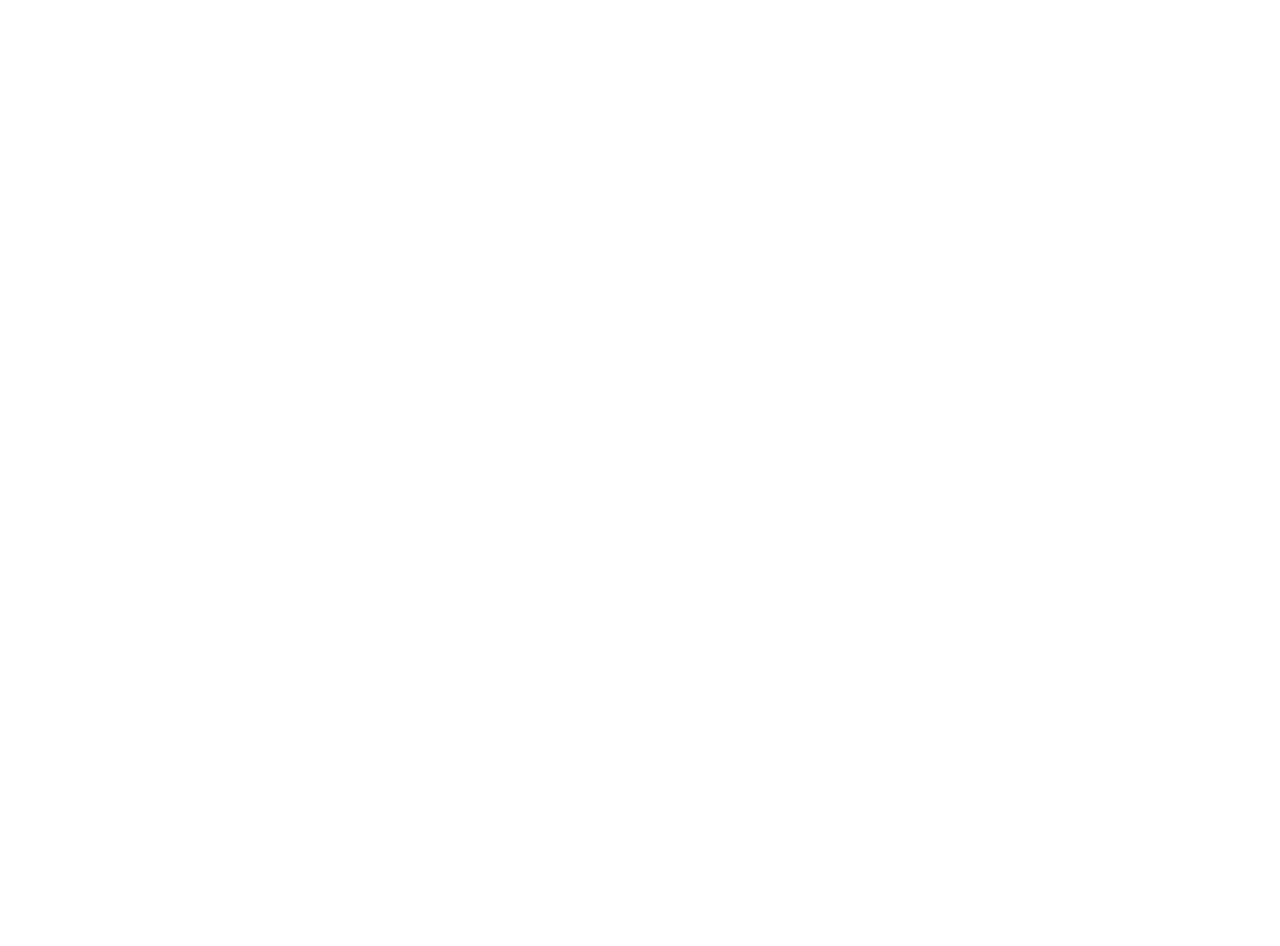
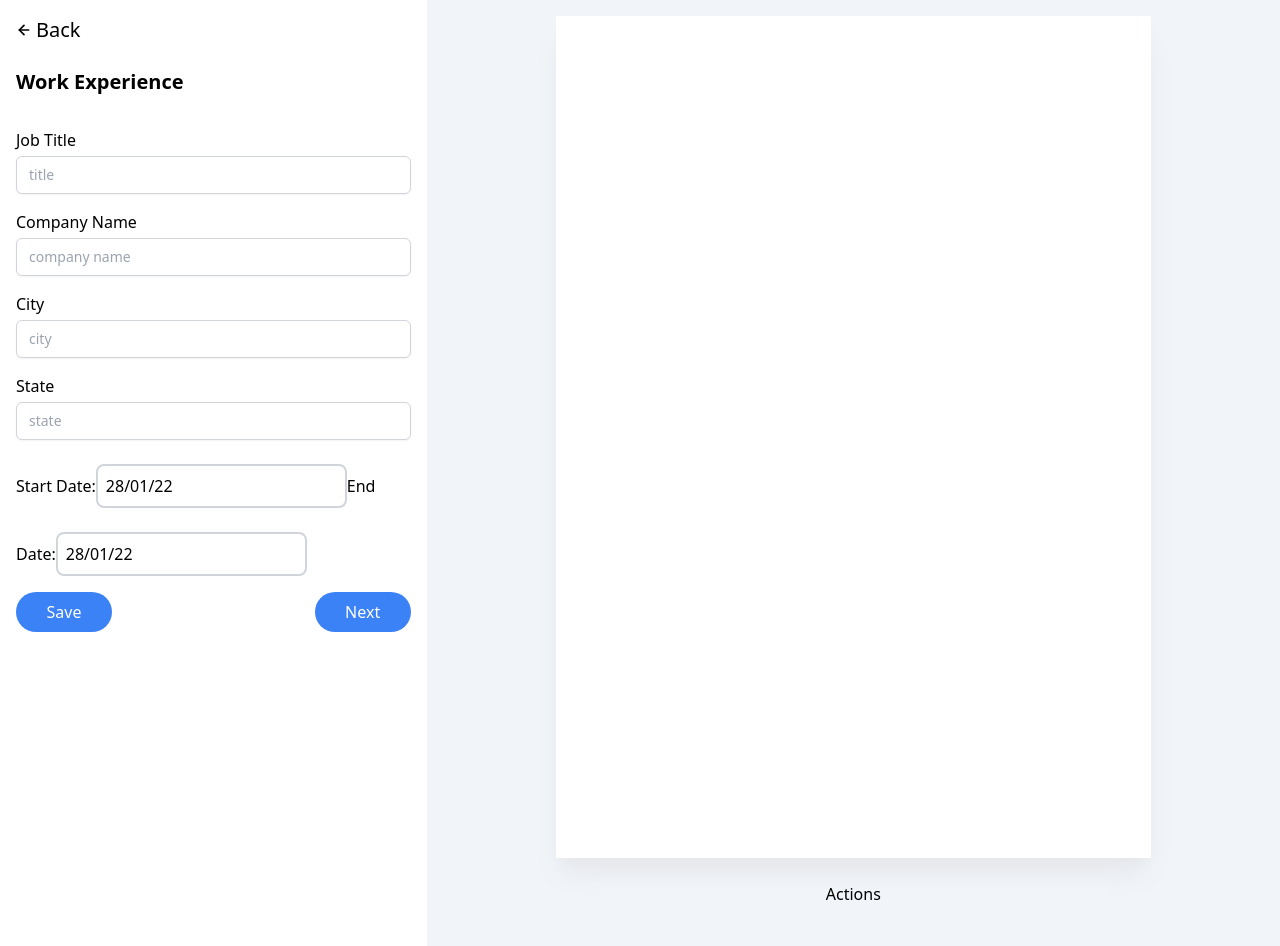
Before and after one commit to ashwindevx/Resume-builder, a React (Create React App) app: page /work-experience in a window 1280 px wide. Before the commit this address had no page. Before the commit the page ends 800 px from the top, so only its background shows below. Built offline with nearby package versions, Linux system fonts and the light colour scheme.

Commit message:
Provided context to all the needed components

```diff
--- a/package.json
+++ b/package.json
@@ -6,7 +6,9 @@
     "@testing-library/jest-dom": "^5.16.1",
     "@testing-library/react": "^12.1.2",
     "@testing-library/user-event": "^13.5.0",
+    "moment": "^2.29.1",
     "react": "^17.0.2",
+    "react-datepicker": "^4.6.0",
     "react-dom": "^17.0.2",
     "react-router-dom": "^6.2.1",
     "react-scripts": "5.0.0",
@@ -40,6 +42,8 @@
   "devDependencies": {
     "autoprefixer": "^10.4.1",
     "postcss": "^8.4.5",
+    "prettier": "^2.5.1",
+    "prettier-plugin-tailwindcss": "^0.1.3",
     "tailwindcss": "^3.0.8"
   }
 }
--- a/src/Context/ObjectiveContext.js
+++ /dev/null
@@ -1,5 +0,0 @@
-import { createContext } from "react";
-
-const ObjectiveContext = createContext();
-
-export default ObjectiveContext;
--- a/src/Context/PersonalInfoContext.js
+++ /dev/null
@@ -1,5 +0,0 @@
-import { createContext } from "react";
-
-const PersonalInfoContext = createContext();
-
-export default PersonalInfoContext;
--- a/src/Context/SkillsContext.js
+++ /dev/null
@@ -1,5 +0,0 @@
-import { createContext } from "react";
-
-const SkillsContext = createContext();
-
-export default SkillsContext;
--- a/src/components/Layout/Dashboard/Dashboard.js
+++ b/src/components/Layout/Dashboard/Dashboard.js
@@ -3,14 +3,18 @@ import { Routes, Route } from "react-router-dom";
 import PersonalInfo from "./PersonalInfo.js";
 import Objective from "./Objective.js";
 import Skills from "./Skills.js";
+import WorkExperience from "./WorkExperience.js";
+import Education from "./Education.js";
 
 const Dashboard = () => {
   return (
-    <div className="bg-white w-1/3 p-4">
+    <div className="w-1/3 bg-white p-4">
       <Routes>
         <Route path="/" element={<PersonalInfo />} />
         <Route path="objective" element={<Objective />} />
         <Route path="skill" element={<Skills />} />
+        <Route path="work-experience" element={<WorkExperience />} />
+        <Route path="education" element={<Education />} />
       </Routes>
     </div>
   );
--- /dev/null
+++ b/src/components/Layout/Dashboard/Education.js
@@ -0,0 +1,134 @@
+import React, { useState, useContext } from "react";
+import { Link } from "react-router-dom";
+import { Context } from "../../../Store.js";
+import Input from "../../UI/Input.js";
+import Button from "../../UI/Button.js";
+import BackButton from "../../UI/BackButton.js";
+
+const Education = () => {
+  const [schoolName, setSchoolName] = useState("");
+  const [city, setCity] = useState("");
+  const [state, setState] = useState("");
+  const [degree, setDegree] = useState("");
+  const [startDate, setStartDate] = useState("");
+  const [endDate, setEndDate] = useState("");
+
+  const [nextDisabled, setNextDisabled] = useState(true);
+
+  const { detail } = useContext(Context);
+  const { updateEducation } = useContext(Context);
+
+  const schoolNameChange = (e) => {
+    setSchoolName(e.target.value);
+  };
+
+  const cityChange = (e) => {
+    setCity(e.target.value);
+  };
+
+  const stateChange = (e) => {
+    setState(e.target.value);
+  };
+
+  const degreeChange = (e) => {
+    setDegree(e.target.value);
+  };
+
+  const startDateChange = (e) => {
+    setStartDate(e.target.value);
+  };
+
+  const endDateChange = (e) => {
+    setEndDate(e.target.value);
+  };
+
+  const submitHandler = (e) => {
+    e.preventDefault();
+    updateEducation({
+      schoolName: schoolName,
+      city: city,
+      state: state,
+      degree: degree,
+      startDate: startDate,
+      endDate: endDate,
+    });
+    setNextDisabled(false);
+  };
+
+  return (
+    <div>
+      <BackButton to={"/work-experience"} />
+      <p className="mb-8 text-xl font-semibold">Education</p>
+      <form onSubmit={submitHandler}>
+        <label>School Name</label>
+        <Input
+          html={"schoolName"}
+          type={"text"}
+          placeholder={"school name"}
+          id={"schoolName"}
+          onChange={schoolNameChange}
+          defaultValue={detail.education.name}
+          required
+        />
+        <label>City</label>
+        <Input
+          html={"city"}
+          type={"text"}
+          placeholder={"city"}
+          id={"city"}
+          onChange={cityChange}
+          defaultValue={detail.education.number}
+          required
+        />
+        <label>State</label>
+        <Input
+          html={"state"}
+          type={"text"}
+          placeholder={"state"}
+          id={"state"}
+          onChange={stateChange}
+          defaultValue={detail.education.address}
+          required
+        />
+        <label>Degree</label>
+        <Input
+          html={"degree"}
+          type={"text"}
+          placeholder={"degree"}
+          id={"degree"}
+          onChange={degreeChange}
+          defaultValue={detail.education.address}
+          required
+        />
+        <label>Start Date: </label>
+        <Input
+          html={"startDate"}
+          id={"startDate"}
+          type={"date"}
+          onChange={startDateChange}
+          required
+        />
+        <label>End Date: </label>
+        <Input
+          html={"endDate"}
+          id={"endDate"}
+          type={"date"}
+          onChange={endDateChange}
+          required
+        />
+        <div className="flex w-full justify-between">
+          <Button nextDisabled={nextDisabled}>Save</Button>
+          {nextDisabled ? (
+            <Button disabled={"disabled"}>Next</Button>
+          ) : (
+            <Button>
+              <Link to="/objective">Next</Link>
+            </Button>
+          )}
+        </div>
+      </form>
+    </div>
+  );
+};
+
+export default Education;
--- a/src/components/Layout/Dashboard/Objective.js
+++ b/src/components/Layout/Dashboard/Objective.js
@@ -8,7 +8,7 @@ import Button from "../../UI/Button.js";
 import BackButton from "../../UI/BackButton.js";
 
 const Objective = () => {
-  const { state } = useContext(Context);
+  const { detail } = useContext(Context);
   const { updateObjective } = useContext(Context);
 
   const [objectiveText, setObjectiveText] = useState("");
@@ -27,7 +27,7 @@ const Objective = () => {
   return (
     <div>
       <BackButton to={"/"} />
-      <p className="text-xl font-semibold mb-8">Objective</p>
+      <p className="mb-8 text-xl font-semibold">Objective</p>
       <form onSubmit={submitHandler}>
         <label htmlFor="objective">Objective</label>
         <textarea
@@ -36,14 +36,14 @@ const Objective = () => {
           rows="10"
           maxLength="250"
           required
-          value={state.objective || objectiveText}
+          defaultValue={detail.objective}
           onChange={objChange}
           placeholder={
             "Looking for a challenging role in a reputable organization to utilize my technical, database, and management skills for the growth of the organization as well as to enhance my knowledge about new and emerging trends in the IT sector."
           }
-          className="mt-1 mb-4 px-3 py-2 bg-white border shadow-sm border-gray-300 placeholder-gray-400 focus:outline-none focus:border-sky-500 focus:ring-sky-500 block w-full rounded-md sm:text-sm focus:ring-1"
+          className="mt-1 mb-4 block w-full rounded-md border border-gray-300 bg-white px-3 py-2 placeholder-gray-400 shadow-sm focus:border-sky-500 focus:outline-none focus:ring-1 focus:ring-sky-500 sm:text-sm"
         />
-        <div className="flex justify-between w-full">
+        <div className="flex w-full justify-between">
           <Button nextDisabled={nextDisabled}>Save</Button>
           {nextDisabled ? (
             <Button disabled={"disabled"}>Next</Button>
--- a/src/components/Layout/Dashboard/PersonalInfo.js
+++ b/src/components/Layout/Dashboard/PersonalInfo.js
@@ -1,11 +1,8 @@
 import React, { useState, useContext } from "react";
 import { Link } from "react-router-dom";
-
 import { Context } from "../../../Store.js";
-
 import Input from "../../UI/Input.js";
 import Button from "../../UI/Button.js";
-// import PersonalInfoContext from "../../../Context/PersonalInfoContext.js";
 
 const PersonalInfo = () => {
   const [name, setName] = useState("");
@@ -13,7 +10,7 @@ const PersonalInfo = () => {
   const [email, setEmail] = useState("");
   const [address, setAddress] = useState("");
 
-  const { state } = useContext(Context);
+  const { detail } = useContext(Context);
   const { updatePersonalInfo } = useContext(Context);
 
   const [nextDisabled, setNextDisabled] = useState(true);
@@ -51,7 +48,7 @@ const PersonalInfo = () => {
 
   return (
     <div>
-      <p className="text-xl font-semibold mb-8">Personal Information</p>
+      <p className="mb-8 text-xl font-semibold">Personal Information</p>
       <form onSubmit={submitHandler}>
         <label>Name</label>
         <Input
@@ -60,7 +57,8 @@ const PersonalInfo = () => {
           placeholder={"name"}
           id={"name"}
           onChange={nameChange}
-          value={state.personalInfo.name}
+          defaultValue={detail.personalInfo.name}
+          required
         />
         <label>Number</label>
         <Input
@@ -69,7 +67,8 @@ const PersonalInfo = () => {
           placeholder={"number"}
           id={"number"}
           onChange={numberChange}
-          value={state.personalInfo.number}
+          defaultValue={detail.personalInfo.number}
+          required
         />
         <label>Email</label>
         <Input
@@ -78,7 +77,8 @@ const PersonalInfo = () => {
           placeholder={"email"}
           id={"email"}
           onChange={emailChange}
-          value={state.personalInfo.email}
+          defaultValue={detail.personalInfo.email}
+          required
         />
         <label>Address</label>
         <Input
@@ -87,9 +87,10 @@ const PersonalInfo = () => {
           placeholder={"address"}
           id={"address"}
           onChange={addressChange}
-          value={state.personalInfo.address}
+          defaultValue={detail.personalInfo.address}
+          required
         />
-        <div className="flex justify-between w-full">
+        <div className="flex w-full justify-between">
           <Button nextDisabled={nextDisabled}>Save</Button>
           {nextDisabled ? (
             <Button disabled={"disabled"}>Next</Button>
--- a/src/components/Layout/Dashboard/Skills.js
+++ b/src/components/Layout/Dashboard/Skills.js
@@ -6,7 +6,9 @@ import BackButton from "../../UI/BackButton";
 import Input from "../../UI/Input";
 
 export default function Skills() {
+  const { detail } = useContext(Context);
   const { updateSkills } = useContext(Context);
+
   const [skillsList, setSkillsList] = useState([""]);
   const [nextDisabled, setNextDisabled] = useState(true);
 
@@ -33,7 +35,7 @@ export default function Skills() {
   return (
     <div>
       <BackButton to={"/objective"} />
-      <p className="text-xl font-semibold mb-8">Skills</p>
+      <p className="mb-8 text-xl font-semibold">Skills</p>
       <form onSubmit={submitHandler}>
         {skillsList.map((skill, i) => {
           return (
@@ -46,6 +48,7 @@ export default function Skills() {
                 htmlFor={`skill${i}`}
                 key={i}
                 required
+                defaultValue={detail.skills[i]}
                 onChange={(e) => changeHandler(i, e)}
               />
             </>
@@ -54,13 +57,13 @@ export default function Skills() {
         {skillsList.length < 3 ? (
           <Button onClick={addClickHandler}>+</Button>
         ) : (
-          <div className="flex justify-between w-full">
+          <div className="flex w-full justify-between">
             <Button>Save</Button>
             {nextDisabled ? (
               <Button disabled={"disabled"}>Next</Button>
             ) : (
               <Button>
-                <Link to="/skill">Next</Link>
+                <Link to="/work-experience">Next</Link>
               </Button>
             )}
           </div>
--- /dev/null
+++ b/src/components/Layout/Dashboard/WorkExperience.js
@@ -0,0 +1,144 @@
+import React, { useState, useContext } from "react";
+import { Link } from "react-router-dom";
+import { Context } from "../../../Store.js";
+import Input from "../../UI/Input.js";
+import Button from "../../UI/Button.js";
+import BackButton from "../../UI/BackButton.js";
+import DatePicker from "react-datepicker";
+import "react-datepicker/dist/react-datepicker.css";
+
+const WorkExperience = () => {
+  const [jobTitle, setJobTitle] = useState("");
+  const [companyName, setCompanyName] = useState("");
+  const [city, setCity] = useState("");
+  const [state, setState] = useState("");
+
+  const [startDate, setStartDate] = useState(new Date("2022/01/28"));
+  const [endDate, setEndDate] = useState(new Date("2022/01/28"));
+
+  const [nextDisabled, setNextDisabled] = useState(true);
+
+  const { detail } = useContext(Context);
+  const { updateWorkExperience } = useContext(Context);
+
+  const jobTitleChange = (e) => {
+    setJobTitle(e.target.value);
+  };
+
+  const companyNameChange = (e) => {
+    setCompanyName(e.target.value);
+  };
+
+  const cityChange = (e) => {
+    setCity(e.target.value);
+  };
+
+  const stateChange = (e) => {
+    setState(e.target.value);
+  };
+
+  const startDateChange = (e) => {
+    setStartDate(e.target.value);
+  };
+
+  const endDateChange = (e) => {
+    setEndDate(e.target.value);
+  };
+
+  const submitHandler = (e) => {
+    e.preventDefault();
+    updateWorkExperience({
+      jobTitle: jobTitle,
+      companyName: companyName,
+      city: city,
+      state: state,
+      startDate: startDate,
+      endDate: endDate,
+    });
+    setNextDisabled(false);
+  };
+
+  return (
+    <div>
+      <BackButton to={"/skill"} />
+      <p className="mb-8 text-xl font-semibold">Work Experience</p>
+      <form onSubmit={submitHandler}>
+        <label>Job Title</label>
+        <Input
+          html={"jobTitle"}
+          type={"text"}
+          placeholder={"title"}
+          id={"jobTitle"}
+          onChange={jobTitleChange}
+          defaultValue={detail.workExperience.jobTitle}
+          required
+        />
+        <label>Company Name</label>
+        <Input
+          html={"companyName"}
+          type={"text"}
+          placeholder={"company name"}
+          id={"companyName"}
+          onChange={companyNameChange}
+          defaultValue={detail.workExperience.companyName}
+          required
+        />
+        <label>City</label>
+        <Input
+          html={"city"}
+          type={"text"}
+          placeholder={"city"}
+          id={"city"}
+          onChange={cityChange}
+          defaultValue={detail.workExperience.city}
+          required
+        />
+        <label>State</label>
+        <Input
+          html={"state"}
+          type={"text"}
+          placeholder={"state"}
+          id={"state"}
+          onChange={stateChange}
+          defaultValue={detail.workExperience.state}
+          required
+        />
+        <label>Start Date:</label>
+        <DatePicker
+          placeholderText="Start Date"
+          selected={startDate}
+          dateFormat={"dd/MM/yy"}
+          onChange={(date) => setStartDate(date)}
+          selectsStart
+          startDate={startDate} //selects date in startDate
+          endDate={endDate}
+          className="my-2 mb-4 rounded-lg border-2 border-gray-300 p-2"
+        />
+        <label>End Date:</label>
+        <DatePicker
+          selected={endDate}
+          dateFormat={"dd/MM/yy"}
+          onChange={(date) => setEndDate(date)}
+          selectsEnd
+          startDate={startDate}
+          endDate={endDate}
+          minDate={startDate}
+          maxDate={new Date()}
+          className="my-2 mb-4 rounded-lg border-2 border-gray-300 p-2"
+        />
+        <div className="flex w-full justify-between">
+          <Button nextDisabled={nextDisabled}>Save</Button>
+          {nextDisabled ? (
+            <Button disabled={"disabled"}>Next</Button>
+          ) : (
+            <Button>
+              <Link to="/education">Next</Link>
+            </Button>
+          )}
+        </div>
+      </form>
+    </div>
+  );
+};
+
+export default WorkExperience;
--- a/src/components/Layout/Resume/Resume.js
+++ b/src/components/Layout/Resume/Resume.js
@@ -4,40 +4,76 @@ import ResumeActions from "./ResumeActions.js";
 import { Context } from "../../../Store.js";
 
 const Resume = () => {
-  const { state } = useContext(Context);
+  const { detail } = useContext(Context);
 
   return (
-    <div className="flex flex-col items-center justify-center p-4 bg-slate-100 w-2/3">
+    <div className="flex w-2/3 flex-col items-center justify-center bg-slate-100 p-4">
       <div className="w-595 h-842 bg-white shadow-xl shadow-gray-200">
         {/* personalInfo */}
-        {state.personalInfo ? (
+        {Object.keys(detail.personalInfo).length ? (
           <div
             key={Math.random()}
-            className="flex justify-between items-end p-8 border-b-2 border-gray-200"
+            className="flex items-end justify-between border-b-2 border-gray-200 p-8"
           >
-            <p className="text-3xl font-bold">{state.personalInfo.name}</p>
+            <p className="text-3xl font-bold">{detail.personalInfo.name}</p>
             <div className="text-right">
-              <p>{state.personalInfo.number}</p>
-              <p>{state.personalInfo.email}</p>
-              <p>{state.personalInfo.address}</p>
+              <p>{detail.personalInfo.number}</p>
+              <p>{detail.personalInfo.email}</p>
+              <p>{detail.personalInfo.address}</p>
             </div>
           </div>
         ) : null}
         {/* objective  */}
-        {state.objective ? (
+        {detail.objective ? (
           <div key={Math.random()} className="p-8 pb-0">
-            <p className="text-2xl font-bold pb-2">Objective</p>
-            <p>{state.objective}</p>
+            <p className="pb-2 text-2xl font-bold">Objective</p>
+            <p>{detail.objective}</p>
           </div>
         ) : null}
-        {state.skills.length ? (
+        {detail.skills.length ? (
           <div key={Math.random()} className="p-8 pb-0">
-            <p className="text-2xl font-bold pb-2">Skills</p>
-            <ul className="list-decimal ml-5">
-              <li>{state.skills[0]}</li>
-              <li>{state.skills[1]}</li>
-              <li>{state.skills[2]}</li>
+            <p className="pb-2 text-2xl font-bold">Skills</p>
+            <ul className="ml-5 list-decimal">
+              <li>{detail.skills[0]}</li>
+              <li>{detail.skills[1]}</li>
+              <li>{detail.skills[2]}</li>
             </ul>
+          </div>
+        ) : null}
+        {/* work experience  */}
+        {Object.keys(detail.workExperience).length ? (
+          <div key={Math.random()} className="p-8 pb-0">
+            <p className="pb-2 text-2xl font-bold">Work Experience</p>
+            <p className="text-xl font-medium">
+              {detail.workExperience.jobTitle}
+            </p>
+            <div className="text-md">
+              <span>{detail.workExperience.companyName}, </span>
+              <span>{detail.workExperience.city}, </span>
+              <span>{detail.workExperience.state}</span>
+              <p>
+                {detail.workExperience.startDate.toLocaleString("en-IN")} to{" "}
+                {detail.workExperience.endDate.toLocaleString("en-IN")}
+              </p>
+            </div>
+          </div>
+        ) : null}
+        {/* education  */}
+        {Object.keys(detail.education).length ? (
+          <div key={Math.random()} className="p-8 pb-0">
+            <p className="pb-2 text-2xl font-bold">Education</p>
+            <div>
+              <span className="text-xl font-medium">
+                {detail.education.schoolName},{" "}
+              </span>
+              <span className="text-md">
+                {detail.education.city}, {detail.education.state}
+              </span>
+            </div>
+            <p className="text-md">{detail.education.degree}</p>
+            <p className="text-md">
+              ({detail.education.startDate} - {detail.education.endDate})
+            </p>
           </div>
         ) : null}
       </div>
--- a/src/components/UI/Button.js
+++ b/src/components/UI/Button.js
@@ -1,10 +1,10 @@
 import React from "react";
 
-const Button = ({ ...restProps }) => {
+const Button = ({ nextDisabled, ...restProps }) => {
   return (
     <>
       <button
-        className="text-white w-24 p-2 rounded-full bg-blue-500"
+        className="w-24 rounded-full bg-blue-500 p-2 text-white"
         {...restProps}
       ></button>
     </>
```
Also changed, not shown: 1 other file (tests, documents, lock files or other folders).
